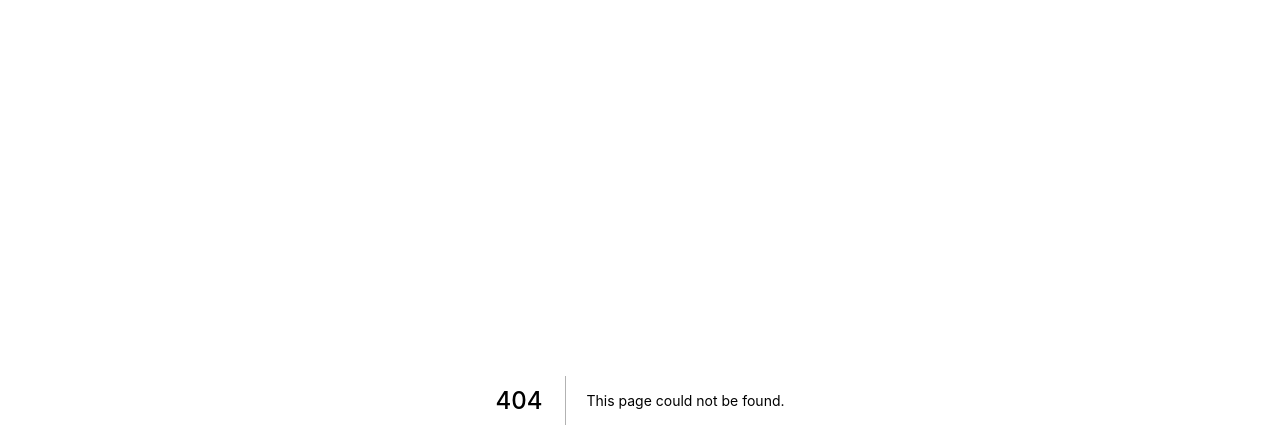
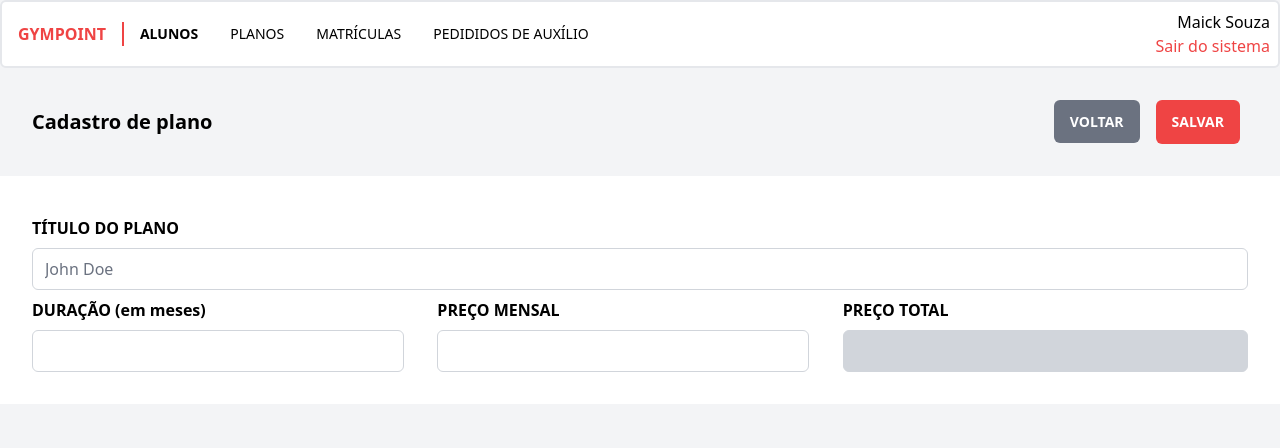
Before and after one commit to NearMaick/RocketSeat-GymPoint-2.0, a Next.js app: page /options/create in a window 1280 px wide. Before the commit this address had no page. Shown: the top 448 px of the page. Built offline with nearby package versions, Linux system fonts and the light colour scheme.

Commit message:
styles(web): Plans options pages #1

```diff
--- /dev/null
+++ b/src/pages/options/create.tsx
@@ -0,0 +1,73 @@
+import Link from "next/link";
+import { Header } from "../../components/Header";
+
+export default function CreatePlanOption() {
+  return (
+    <div className='bg-gray-100 h-screen'>
+      <Header />
+      <section className='flex items-center justify-between p-8'>
+        <div>
+          <h4 className='font-bold text-xl'>Cadastro de plano</h4>
+        </div>
+        <div>
+          <Link href='/student/list'>
+            <a className='font-bold bg-gray-500 text-sm text-white px-4 py-3 mx-2 rounded-md '>
+              VOLTAR
+            </a>
+          </Link>
+          <button
+            className='font-bold bg-red-500 text-sm text-white px-4 py-3 mx-2 rounded-md '
+            type='submit'
+            form='student-create-form'>
+            SALVAR
+          </button>
+        </div>
+      </section>
+      <section className='bg-white p-8'>
+        <form id='student-create-form' onSubmit={() => {}}>
+          <h4 className='font-bold my-2'>TÍTULO DO PLANO</h4>
+          <input
+            // {...register("name")}
+            className='w-full border-gray-300 rounded-md'
+            type='text'
+            placeholder='John Doe'
+          />
+          {/* <p className='text-red-500'>{errors.name?.message}</p> */}
+
+          <div className='flex'>
+            <div className='w-1/3'>
+              <h4 className='font-bold my-2'>DURAÇÃO (em meses)</h4>
+              <input
+                // {...register("age")}
+                className='w-11/12 border-gray-300 rounded-md'
+                type='number'
+              />
+              {/* <p className='text-red-500'>{errors.age?.message}</p> */}
+            </div>
+
+            <div className='w-1/3'>
+              <h4 className='font-bold my-2'>PREÇO MENSAL</h4>
+              <input
+                // {...register("weight")}
+                className='w-11/12 border-gray-300 rounded-md'
+                type='number'
+              />
+              {/* <p className='text-red-500'>{errors.weight?.message}</p> */}
+            </div>
+
+            <div className='w-1/3'>
+              <h4 className='font-bold my-2'>PREÇO TOTAL</h4>
+              <input
+                // {...register("height")}
+                className='w-full border-gray-300 bg-gray-300 rounded-md'
+                type='number'
+                disabled
+              />
+              {/* <p className='text-red-500'>{errors.height?.message}</p> */}
+            </div>
+          </div>
+        </form>
+      </section>
+    </div>
+  );
+}
--- /dev/null
+++ b/src/pages/options/list.tsx
@@ -0,0 +1,50 @@
+import Link from "next/link";
+import { Header } from "../../components/Header";
+
+const plansOptions = [
+  { id: "1", option: "Start", duration: 1, price: 12000 },
+  { id: "2", option: "Gold", duration: 3, price: 10900 },
+  { id: "3", option: "Diamond", duration: 6, price: 8900 },
+];
+
+export default function ListPlansOptions() {
+  return (
+    <div className='h-screen w-screen bg-gray-100'>
+      <Header />
+      <section className='flex items-center justify-between p-4'>
+        <div>
+          <h4 className='font-bold text-xl'>Gerenciando alunos</h4>
+        </div>
+        <div>
+          <Link href='/student/create'>
+            <a className='font-bold bg-red-500 text-sm text-white px-4 py-3 mx-2 rounded-md '>
+              CADASTRAR
+            </a>
+          </Link>
+        </div>
+      </section>
+      <section className='p-4 bg-white m-4'>
+        <div className='grid grid-cols-4'>
+          <p className='font-bold py-2'>NOME</p>
+          <p className='font-bold py-2'>E-MAIL</p>
+          <p className='font-bold py-2 mx-24'>IDADE</p>
+        </div>
+        {plansOptions.map((planOption) => (
+          <div key={planOption.id} className='grid grid-cols-4 border-b-2'>
+            <p className='py-4'>{planOption.option}</p>
+            <p className='py-4'>{planOption.duration}</p>
+            <p className='py-4 mx-28'>{planOption.price}</p>
+            <div className='w-full py-4 flex justify-end'>
+              <Link href={`/planOption/update/${planOption.id}`}>
+                <a className='px-2 text-blue-500'>editar</a>
+              </Link>
+              <button type='button' onClick={() => {}} className='text-red-500'>
+                apagar
+              </button>
+            </div>
+          </div>
+        ))}
+      </section>
+    </div>
+  );
+}
--- /dev/null
+++ b/src/pages/options/update/[id].tsx
@@ -0,0 +1,73 @@
+import Link from "next/link";
+import { Header } from "../../components/Header";
+
+export default function CreatePlanOption() {
+  return (
+    <div className='bg-gray-100 h-screen'>
+      <Header />
+      <section className='flex items-center justify-between p-8'>
+        <div>
+          <h4 className='font-bold text-xl'>Cadastro de plano</h4>
+        </div>
+        <div>
+          <Link href='/student/list'>
+            <a className='font-bold bg-gray-500 text-sm text-white px-4 py-3 mx-2 rounded-md '>
+              VOLTAR
+            </a>
+          </Link>
+          <button
+            className='font-bold bg-red-500 text-sm text-white px-4 py-3 mx-2 rounded-md '
+            type='submit'
+            form='student-create-form'>
+            SALVAR
+          </button>
+        </div>
+      </section>
+      <section className='bg-white p-8'>
+        <form id='student-create-form' onSubmit={() => {}}>
+          <h4 className='font-bold my-2'>TÍTULO DO PLANO</h4>
+          <input
+            // {...register("name")}
+            className='w-full border-gray-300 rounded-md'
+            type='text'
+            placeholder='John Doe'
+          />
+          {/* <p className='text-red-500'>{errors.name?.message}</p> */}
+
+          <div className='flex'>
+            <div className='w-1/3'>
+              <h4 className='font-bold my-2'>DURAÇÃO (em meses)</h4>
+              <input
+                // {...register("age")}
+                className='w-11/12 border-gray-300 rounded-md'
+                type='number'
+              />
+              {/* <p className='text-red-500'>{errors.age?.message}</p> */}
+            </div>
+
+            <div className='w-1/3'>
+              <h4 className='font-bold my-2'>PREÇO MENSAL</h4>
+              <input
+                // {...register("weight")}
+                className='w-11/12 border-gray-300 rounded-md'
+                type='number'
+              />
+              {/* <p className='text-red-500'>{errors.weight?.message}</p> */}
+            </div>
+
+            <div className='w-1/3'>
+              <h4 className='font-bold my-2'>PREÇO TOTAL</h4>
+              <input
+                // {...register("height")}
+                className='w-full border-gray-300 bg-gray-300 rounded-md'
+                type='number'
+                disabled
+              />
+              {/* <p className='text-red-500'>{errors.height?.message}</p> */}
+            </div>
+          </div>
+        </form>
+      </section>
+    </div>
+  );
+}
```
